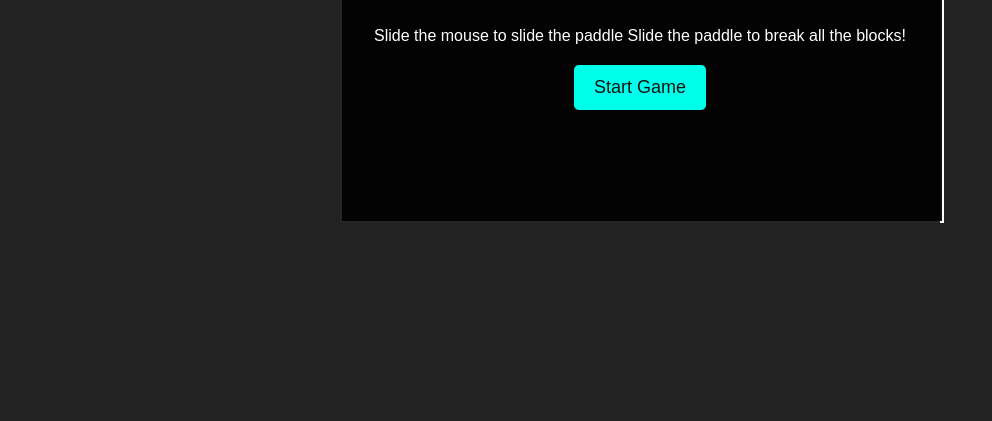
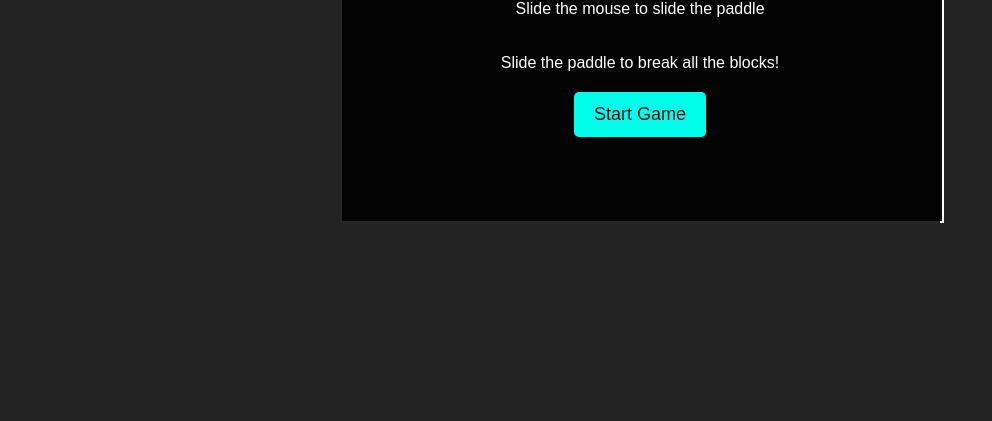
Before and after one commit to Sanam123-123/The-Retro-Gaming-Universe, a plain HTML site: page game3.html in a window 1280 px wide. Shown: the part 379-800 px from the top of the page, without its empty margins (0-992 px from the left). Drawn offline with Linux system fonts and the light colour scheme.

Commit message:
game3.html

```diff
--- a/game3.html
+++ b/game3.html
@@ -78,9 +78,8 @@
 
   <div id="startScreen" class="overlay">
     <h1>BlockBlast</h1>
-    <p>Slide the mouse to slide the paddle
-
-Slide the paddle to break all the blocks!</p>
+    <p>Slide the mouse to slide the paddle</p>
+    <p>Slide the paddle to break all the blocks!</p>
     <button id="startBtn">Start Game</button>
   </div>
 
```
